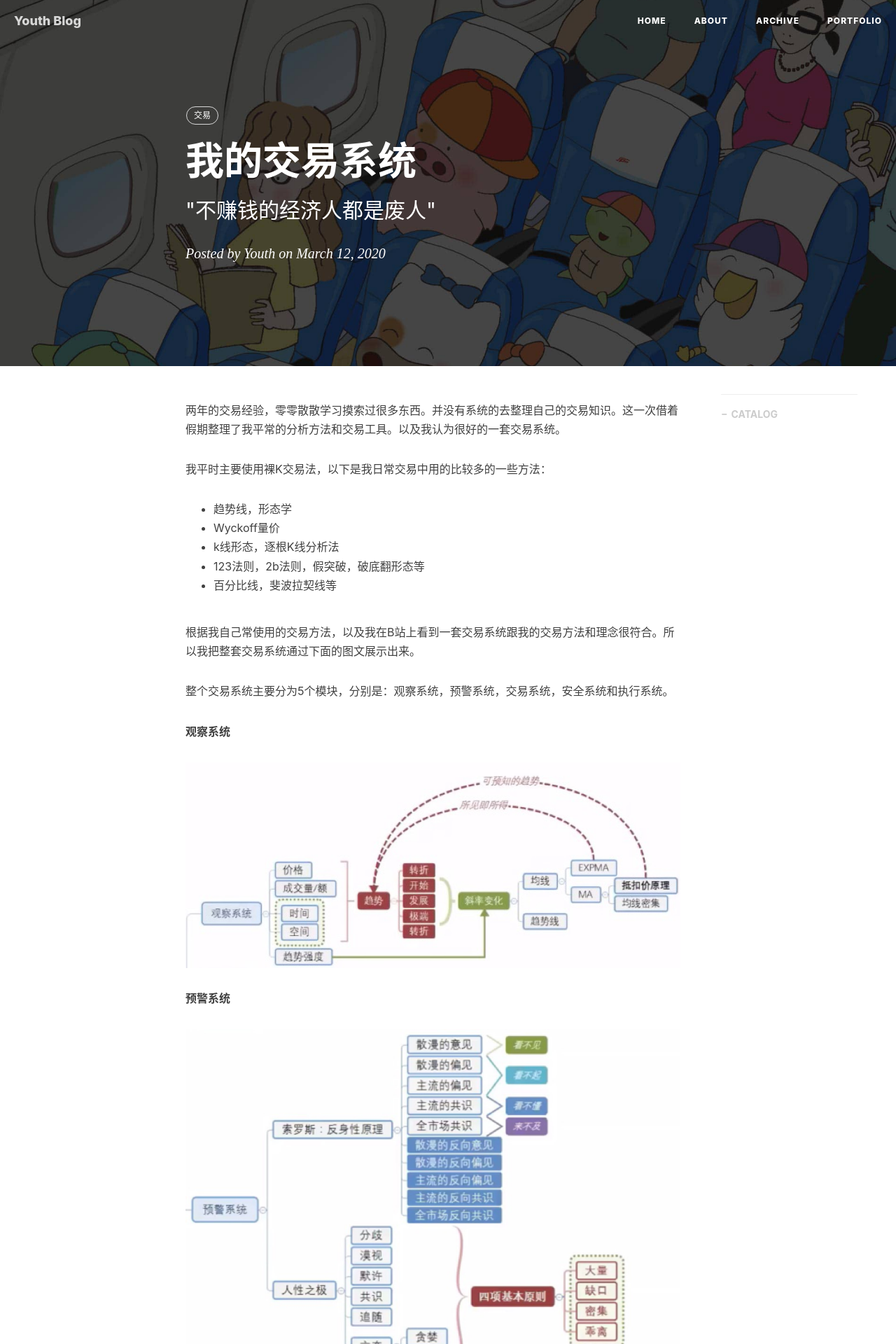
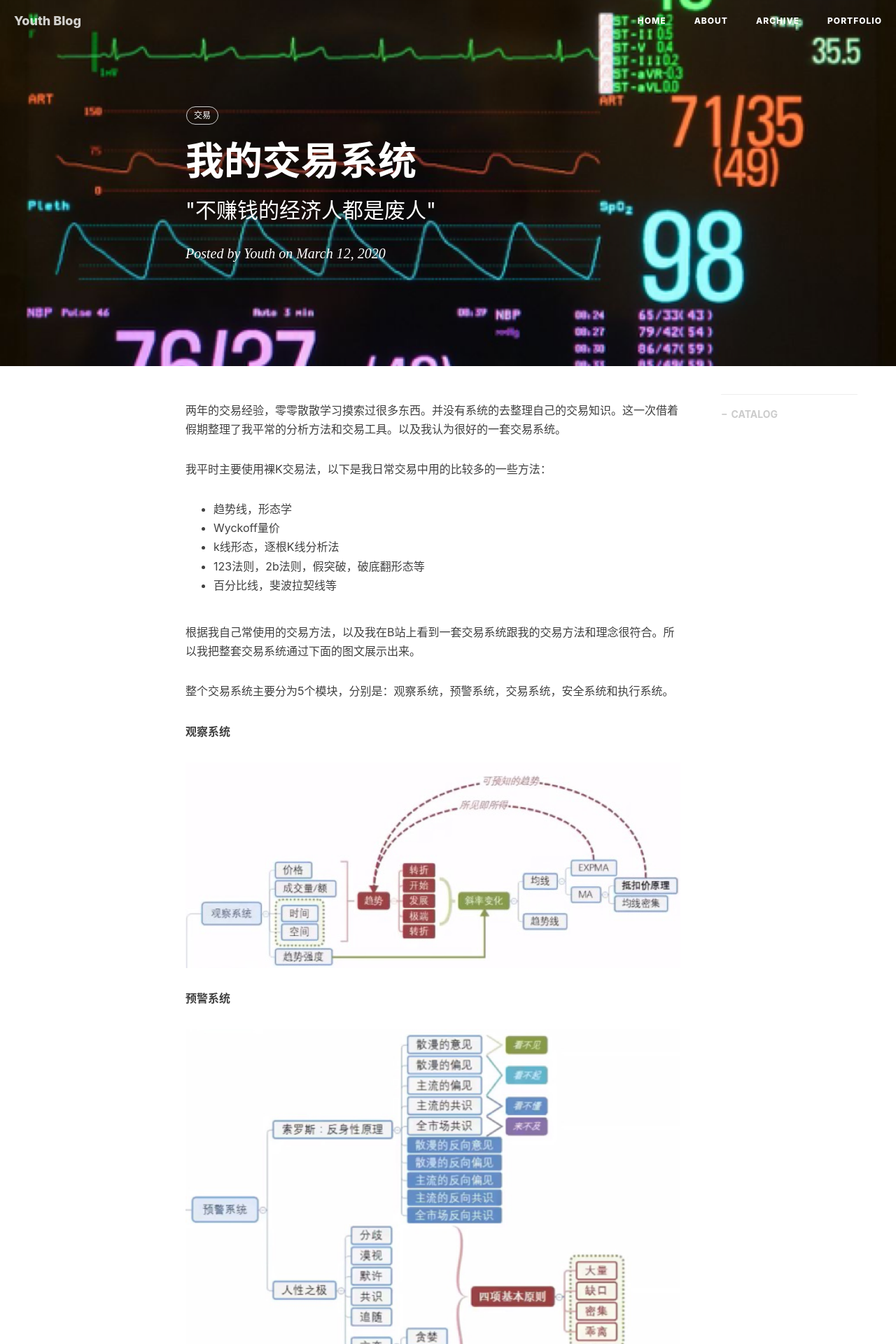
Before and after one commit to YouthTrading/youthtrading.github.io, a Jekyll site: the page built from _posts/2020-03-12-trade.markdown, in a window 1280 px wide. Shown: the top 1920 px of the page at 70% size. Built offline with Jekyll 4.4.1, drawn with Linux system fonts in a browser that asks for light colours; nearby versions of some CDN libraries; comment, search, counter and statistics services are not loaded.

Commit message:
add docs

```diff
--- a/_posts/2018-01-09-programer.markdown
+++ b/_posts/2018-01-09-programer.markdown
@@ -5,7 +5,7 @@ subtitle:   "\"是该有个职业规划了\""
 author:     "Youth"
 date:       2018-10-09 12:00:00
 author:     "Youth"
-header-img: "img/trade-0.jpeg"
+header-img: "img/post-bg-rwd.jpg"
 tags:
   - 编程
   - 职业规划
--- a/_posts/2019-06-12-hello.markdown
+++ b/_posts/2019-06-12-hello.markdown
@@ -4,7 +4,7 @@ title:      "Hello 2019"
 subtitle:   "\"Hello World, Hello Blog\""
 date:       2018-06-12 12:00:00
 author:     "Youth"
-header-img: "img/post-bg-rwd.jpg"
+header-img: "img/hello-0.png"
 catalog: true
 tags:
     - 生活
--- a/_posts/2020-03-12-trade.markdown
+++ b/_posts/2020-03-12-trade.markdown
@@ -4,7 +4,7 @@ title:      "我的交易系统"
 subtitle:   "\"不赚钱的经济人都是废人\""
 date:       2020-03-12 12:00:00
 author:     "Youth"
-header-img: "img/post-bg-alitrip.jpg"
+header-img: "img/trade-0.png"
 catalog: true
 tags:
     - 交易
```
Also changed, not shown: img/hello-0.png (added), img/trade-0.jpeg (deleted), img/trade-0.png (added).
